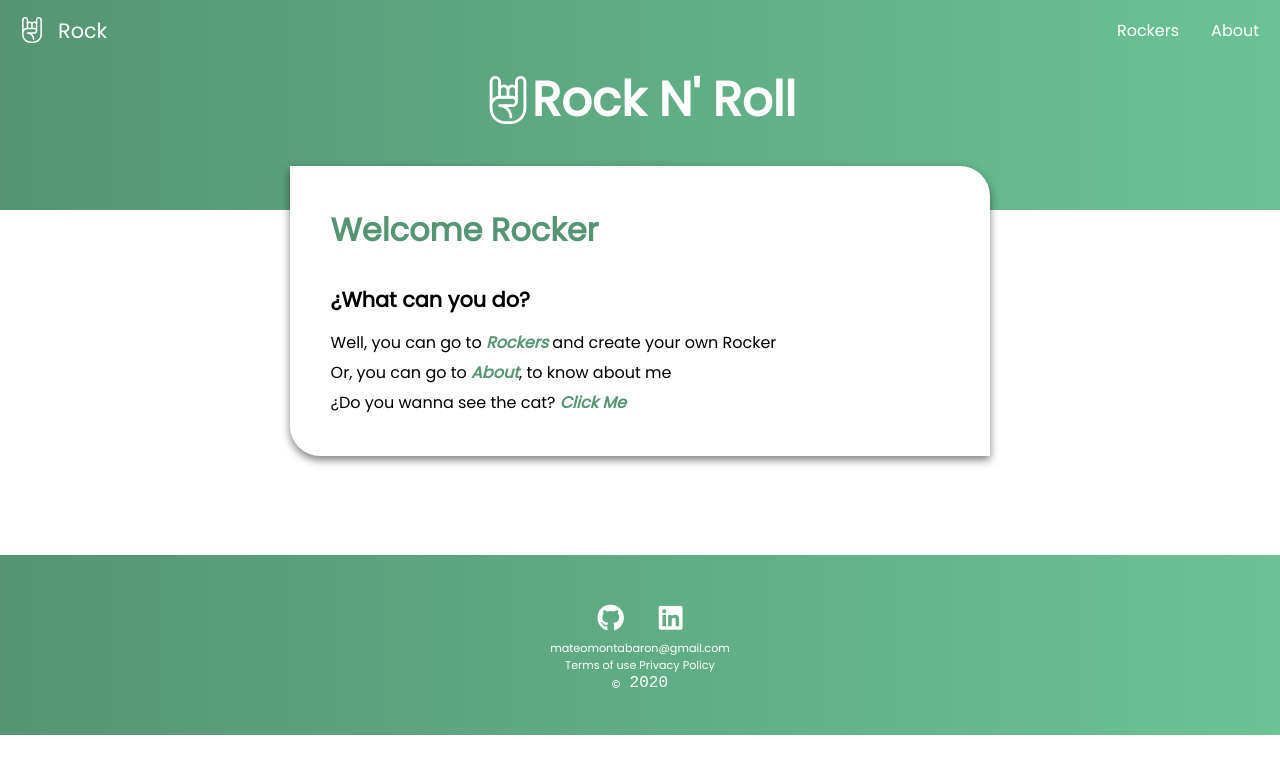
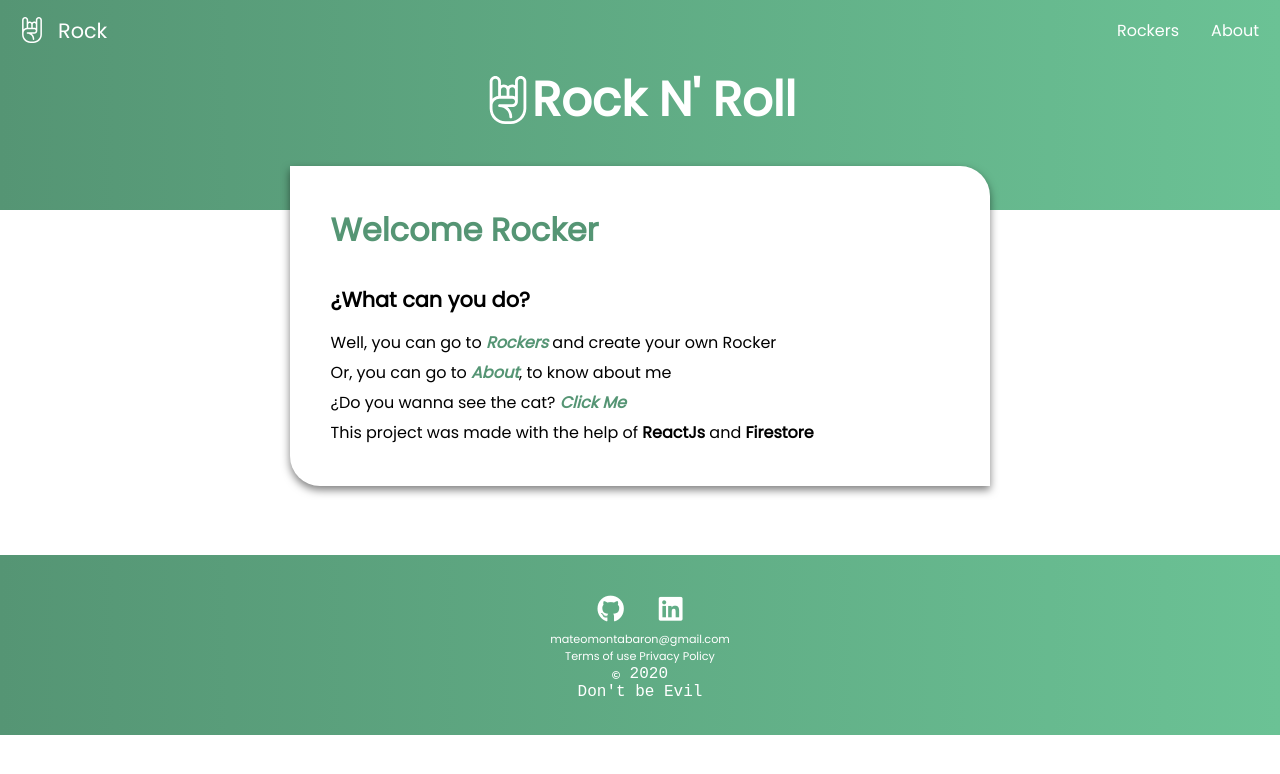
Before and after one commit to mateombar/Rockers, a React (Create React App) app: page / in a window 1280 px wide. Shown: the top 774 px of the page. Built offline with nearby package versions, Linux system fonts and the light colour scheme; no server answers.

Commit message:
Adding more About and Home data

```diff
--- a/src/components/Footer.jsx
+++ b/src/components/Footer.jsx
@@ -26,6 +26,7 @@ function Footer() {
           <pre>
             <i className="far fa-copyright"></i> 2020
           </pre>
+          <center><pre>Don't be Evil</pre></center>
         </div>
       </section>
     </footer>
--- a/src/pages/About.jsx
+++ b/src/pages/About.jsx
@@ -13,6 +13,7 @@ function About() {
             <li>Now im Frontend Developer, i have ReactJs and VueJs skills</li>
             <li>Im looking to work in a Startup because in the future, i would like create one</li>
             <li>Take a look at my LinkedIn profile or my Github repositories, below in the footer you can find them</li>
+            <li>This project was made with the help of <b>ReactJs</b> and <b>Firestore</b></li>
         </section>
       </div>
     </div>
--- a/src/pages/Home.jsx
+++ b/src/pages/Home.jsx
@@ -21,6 +21,7 @@ function Home() {
           <p>
             ¿Do you wanna see the cat? <Link to="/error">Click Me</Link>
           </p>
+          <p>This project was made with the help of <b>ReactJs</b> and <b>Firestore</b></p>
         </section>
       </div>
     </div>
```
Also changed, not shown: 1 other file (tests, documents, lock files or other folders).
